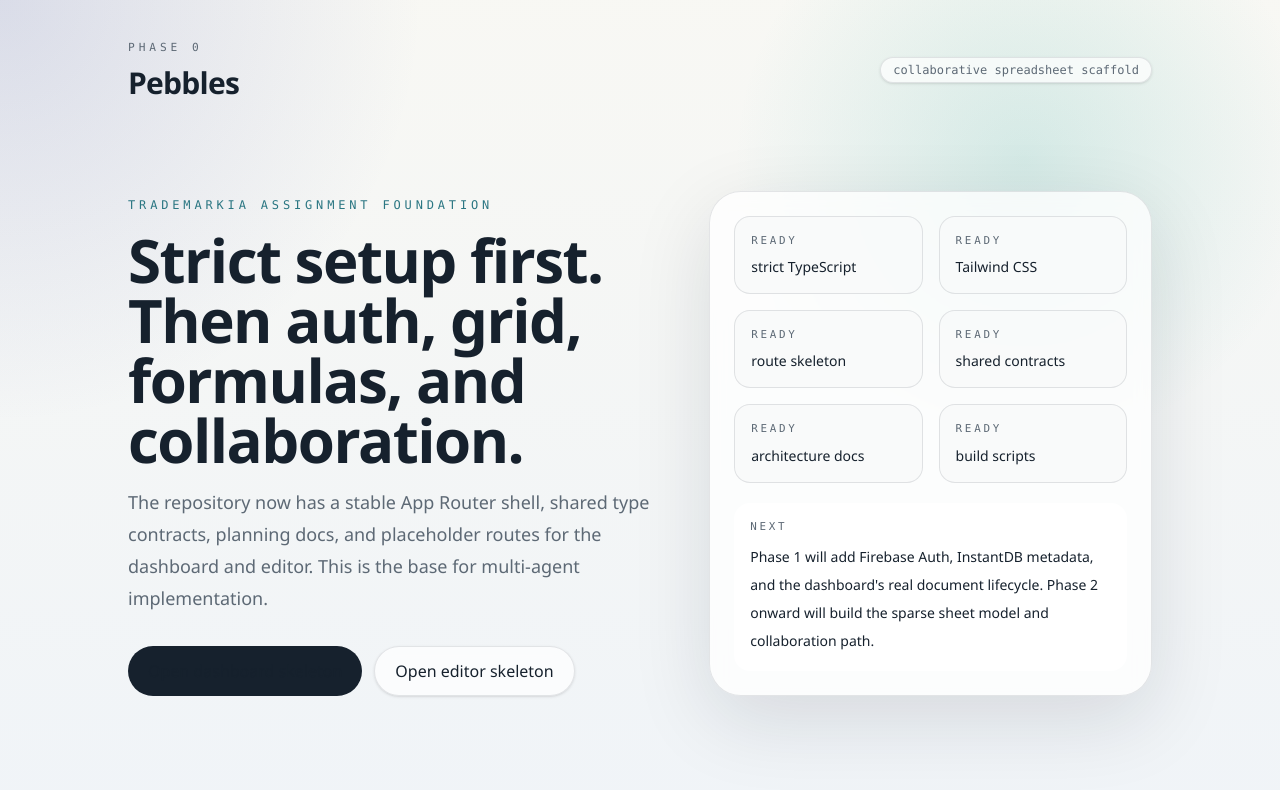
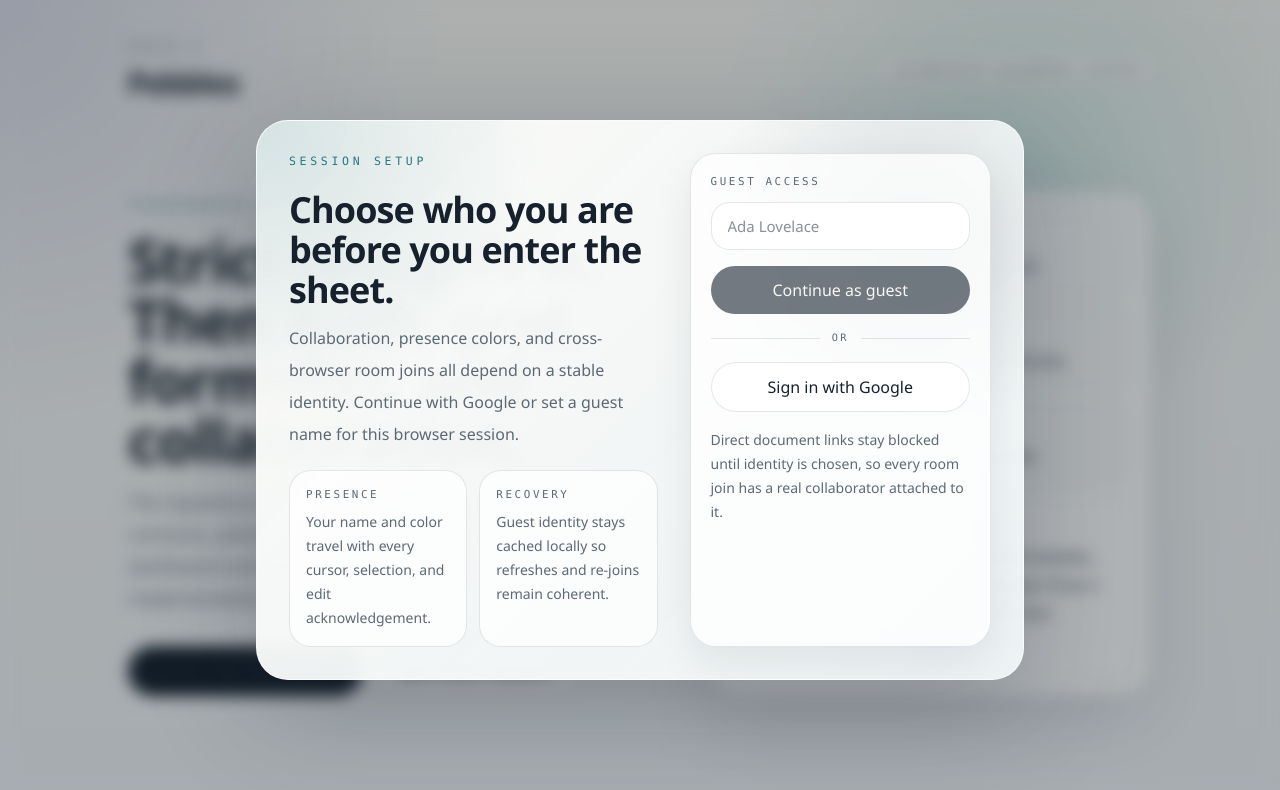
Before and after one commit to tutankhAman/pebbles, a Next.js app: page / in a window 1280 px wide. Shown: the top 790 px of the page. Built offline with nearby package versions, Linux system fonts and the light colour scheme; no server answers.

Commit message:
Add auth onboarding identity gate

```diff
--- a/src/features/auth/auth-provider.tsx
+++ b/src/features/auth/auth-provider.tsx
@@ -6,6 +6,7 @@ import {
   type PropsWithChildren,
   useContext,
   useEffect,
+  useId,
   useState,
   useTransition,
 } from "react";
@@ -33,6 +34,131 @@ interface AuthContextValue {
 }
 
 const AuthContext = createContext<AuthContextValue | null>(null);
+
+function AuthOnboardingModal() {
+  const formId = useId();
+  const {
+    errorMessage,
+    isConfigured,
+    isPending,
+    setGuestIdentity,
+    signInWithGoogle,
+  } = useAuth();
+  const [displayName, setDisplayName] = useState("");
+  const [isSavingGuest, startGuestTransition] = useTransition();
+
+  const isGuestDisabled = !displayName.trim() || isSavingGuest;
+
+  return (
+    <div className="pointer-events-auto fixed inset-0 z-50 flex items-center justify-center bg-[rgba(14,22,30,0.32)] p-4 backdrop-blur-sm">
+      <div className="relative w-full max-w-3xl overflow-hidden rounded-[2rem] border border-white/55 bg-[linear-gradient(135deg,_rgba(252,252,249,0.98),_rgba(240,246,248,0.95))] shadow-[0_28px_110px_rgba(15,23,42,0.26)]">
+        <div className="pointer-events-none absolute inset-0 bg-[radial-gradient(circle_at_top_left,_rgba(42,118,130,0.18),_transparent_30%),radial-gradient(circle_at_85%_20%,_rgba(22,33,45,0.12),_transparent_26%)]" />
+        <div className="relative grid gap-8 p-6 sm:p-8 lg:grid-cols-[1.1fr_0.9fr]">
+          <section className="space-y-5">
+            <p className="font-mono text-[0.72rem] text-[var(--accent)] uppercase tracking-[0.32em]">
+              Session setup
+            </p>
+            <div className="space-y-3">
+              <h2 className="max-w-xl font-semibold text-3xl tracking-tight sm:text-4xl">
+                Choose who you are before you enter the sheet.
+              </h2>
+              <p className="max-w-xl text-[var(--muted)] leading-8">
+                Collaboration, presence colors, and cross-browser room joins all
+                depend on a stable identity. Continue with Google or set a guest
+                name for this browser session.
+              </p>
+            </div>
+            <div className="grid gap-3 text-[var(--muted)] text-sm sm:grid-cols-2">
+              <div className="rounded-[1.35rem] border border-[var(--border)] bg-white/70 px-4 py-4">
+                <p className="font-mono text-[0.68rem] uppercase tracking-[0.24em]">
+                  Presence
+                </p>
+                <p className="mt-2 leading-6">
+                  Your name and color travel with every cursor, selection, and
+                  edit acknowledgement.
+                </p>
+              </div>
+              <div className="rounded-[1.35rem] border border-[var(--border)] bg-white/70 px-4 py-4">
+                <p className="font-mono text-[0.68rem] uppercase tracking-[0.24em]">
+                  Recovery
+                </p>
+                <p className="mt-2 leading-6">
+                  Guest identity stays cached locally so refreshes and re-joins
+                  remain coherent.
+                </p>
+              </div>
+            </div>
+          </section>
+
+          <section className="rounded-[1.6rem] border border-[var(--border)] bg-white/78 p-5 shadow-[0_16px_42px_rgba(15,23,42,0.08)] backdrop-blur">
+            <div className="space-y-4">
+              <div>
+                <p className="font-mono text-[0.68rem] text-[var(--muted)] uppercase tracking-[0.24em]">
+                  Guest access
+                </p>
+                <label className="mt-3 block" htmlFor={formId}>
+                  <span className="sr-only">Guest display name</span>
+                  <input
+                    className="w-full rounded-[1.15rem] border border-[var(--border)] bg-white px-4 py-3 text-[15px] outline-none transition-colors focus:border-[var(--accent)]"
+                    id={formId}
+                    onChange={(event) => setDisplayName(event.target.value)}
+                    placeholder="Ada Lovelace"
+                    value={displayName}
+                  />
+                </label>
+              </div>
+
+              <button
+                className="inline-flex w-full items-center justify-center rounded-full bg-[var(--foreground)] px-5 py-3 font-medium text-[var(--background)] transition-transform hover:-translate-y-0.5 disabled:cursor-not-allowed disabled:opacity-60 disabled:hover:translate-y-0"
+                disabled={isGuestDisabled}
+                onClick={() => {
+                  startGuestTransition(() => {
+                    setGuestIdentity(displayName);
+                  });
+                }}
+                type="button"
+              >
+                {isSavingGuest
+                  ? "Saving guest identity..."
+                  : "Continue as guest"}
+              </button>
+
+              <div className="flex items-center gap-3">
+                <div className="h-px flex-1 bg-[var(--border)]" />
+                <span className="font-mono text-[0.64rem] text-[var(--muted)] uppercase tracking-[0.22em]">
+                  or
+                </span>
+                <div className="h-px flex-1 bg-[var(--border)]" />
+              </div>
+
+              <button
+                className="inline-flex w-full items-center justify-center rounded-full border border-[var(--border)] bg-white px-5 py-3 font-medium transition-colors hover:bg-[var(--panel)] disabled:cursor-not-allowed disabled:opacity-60"
+                disabled={!isConfigured || isPending}
+                onClick={signInWithGoogle}
+                type="button"
+              >
+                {isConfigured
+                  ? "Sign in with Google"
+                  : "Google sign-in unavailable"}
+              </button>
+
+              <p className="text-[var(--muted)] text-sm leading-6">
+                Direct document links stay blocked until identity is chosen, so
+                every room join has a real collaborator attached to it.
+              </p>
+
+              {errorMessage ? (
+                <p className="rounded-[1rem] border border-amber-200 bg-amber-50 px-4 py-3 text-amber-900 text-sm">
+                  {errorMessage}
+                </p>
+              ) : null}
+            </div>
+          </section>
+        </div>
+      </div>
+    </div>
+  );
+}
 
 function hashToColor(seed: string) {
   let total = 0;
@@ -111,6 +237,13 @@ export function AuthProvider({ children }: PropsWithChildren) {
       const guestSession = readGuestSession();
       setSession(guestSession);
       setAuthMode(guestSession ? "guest" : "none");
+      if (guestSession) {
+        upsertUserMeta({
+          color: guestSession.color,
+          displayName: guestSession.displayName,
+          id: guestSession.userId,
+        }).catch(() => undefined);
+      }
       setIsLoading(false);
       return;
     }
@@ -132,6 +265,13 @@ export function AuthProvider({ children }: PropsWithChildren) {
         const guestSession = readGuestSession();
         setSession(guestSession);
         setAuthMode(guestSession ? "guest" : "none");
+        if (guestSession) {
+          upsertUserMeta({
+            color: guestSession.color,
+            displayName: guestSession.displayName,
+            id: guestSession.userId,
+          }).catch(() => undefined);
+        }
       }
 
       setIsLoading(false);
@@ -195,6 +335,7 @@ export function AuthProvider({ children }: PropsWithChildren) {
       }}
     >
       {children}
+      {isLoading || session ? null : <AuthOnboardingModal />}
     </AuthContext>
   );
 }
--- a/src/features/dashboard/dashboard-shell.tsx
+++ b/src/features/dashboard/dashboard-shell.tsx
@@ -8,7 +8,6 @@ import {
   useEffect,
   useMemo,
   useState,
-  useTransition,
 } from "react";
 import { useAuth } from "@/features/auth/auth-provider";
 import {
@@ -35,80 +34,6 @@ function EmptyState() {
         collaboration stack.
       </p>
     </div>
-  );
-}
-
-function IdentityOnboarding() {
-  const {
-    errorMessage,
-    isConfigured,
-    isPending,
-    setGuestIdentity,
-    signInWithGoogle,
-  } = useAuth();
-  const [displayName, setDisplayName] = useState("");
-  const [isSavingGuest, startGuestTransition] = useTransition();
-
-  return (
-    <section className="grid gap-6 rounded-[2rem] border border-[var(--border)] bg-white/85 p-6 shadow-[0_18px_48px_rgba(16,24,40,0.1)] backdrop-blur lg:grid-cols-[1.15fr_0.85fr]">
-      <div className="space-y-4">
-        <p className="font-mono text-[0.72rem] text-[var(--accent)] uppercase tracking-[0.3em]">
-          Identity setup
-        </p>
-        <h2 className="font-semibold text-3xl tracking-tight sm:text-4xl">
-          Pick a session identity before you enter the workspace.
-        </h2>
-        <p className="max-w-xl text-[var(--muted)] leading-8">
-          Phase 1 requires a stable display name and session color. You can use
-          Google sign-in when Firebase is configured, or continue as a local
-          guest for development.
-        </p>
-      </div>
-
-      <div className="space-y-4 rounded-[1.5rem] border border-[var(--border)] bg-[var(--panel)] p-5">
-        <label className="block">
-          <span className="font-mono text-[0.68rem] text-[var(--muted)] uppercase tracking-[0.24em]">
-            Display name
-          </span>
-          <input
-            className="mt-2 w-full rounded-2xl border border-[var(--border)] bg-white px-4 py-3 outline-none transition-colors focus:border-[var(--accent)]"
-            onChange={(event: ChangeEvent<HTMLInputElement>) =>
-              setDisplayName(event.target.value)
-            }
-            placeholder="Ada Lovelace"
-            value={displayName}
-          />
-        </label>
-
-        <button
-          className="inline-flex w-full items-center justify-center rounded-full bg-[var(--foreground)] px-5 py-3 font-medium text-[var(--background)] disabled:cursor-not-allowed disabled:opacity-60"
-          disabled={!displayName.trim() || isSavingGuest}
-          onClick={() => {
-            startGuestTransition(() => {
-              setGuestIdentity(displayName);
-            });
-          }}
-          type="button"
-        >
-          {isSavingGuest ? "Saving guest identity..." : "Continue as guest"}
-        </button>
-
-        <button
-          className="inline-flex w-full items-center justify-center rounded-full border border-[var(--border)] bg-white px-5 py-3 font-medium disabled:cursor-not-allowed disabled:opacity-60"
-          disabled={!isConfigured || isPending}
-          onClick={signInWithGoogle}
-          type="button"
-        >
-          {isConfigured ? "Sign in with Google" : "Google sign-in unavailable"}
-        </button>
-
-        {errorMessage ? (
-          <p className="rounded-2xl border border-amber-200 bg-amber-50 px-4 py-3 text-amber-900 text-sm">
-            {errorMessage}
-          </p>
-        ) : null}
-      </div>
-    </section>
   );
 }
 
@@ -168,7 +93,11 @@ export function DashboardShell() {
       </div>
     );
   } else if (!session) {
-    content = <IdentityOnboarding />;
+    content = (
+      <div className="rounded-[1.75rem] border border-[var(--border)] bg-white/70 px-6 py-8 text-[var(--muted)]">
+        Waiting for identity setup...
+      </div>
+    );
   } else if (documents.length === 0) {
     content = <EmptyState />;
   } else {
```
